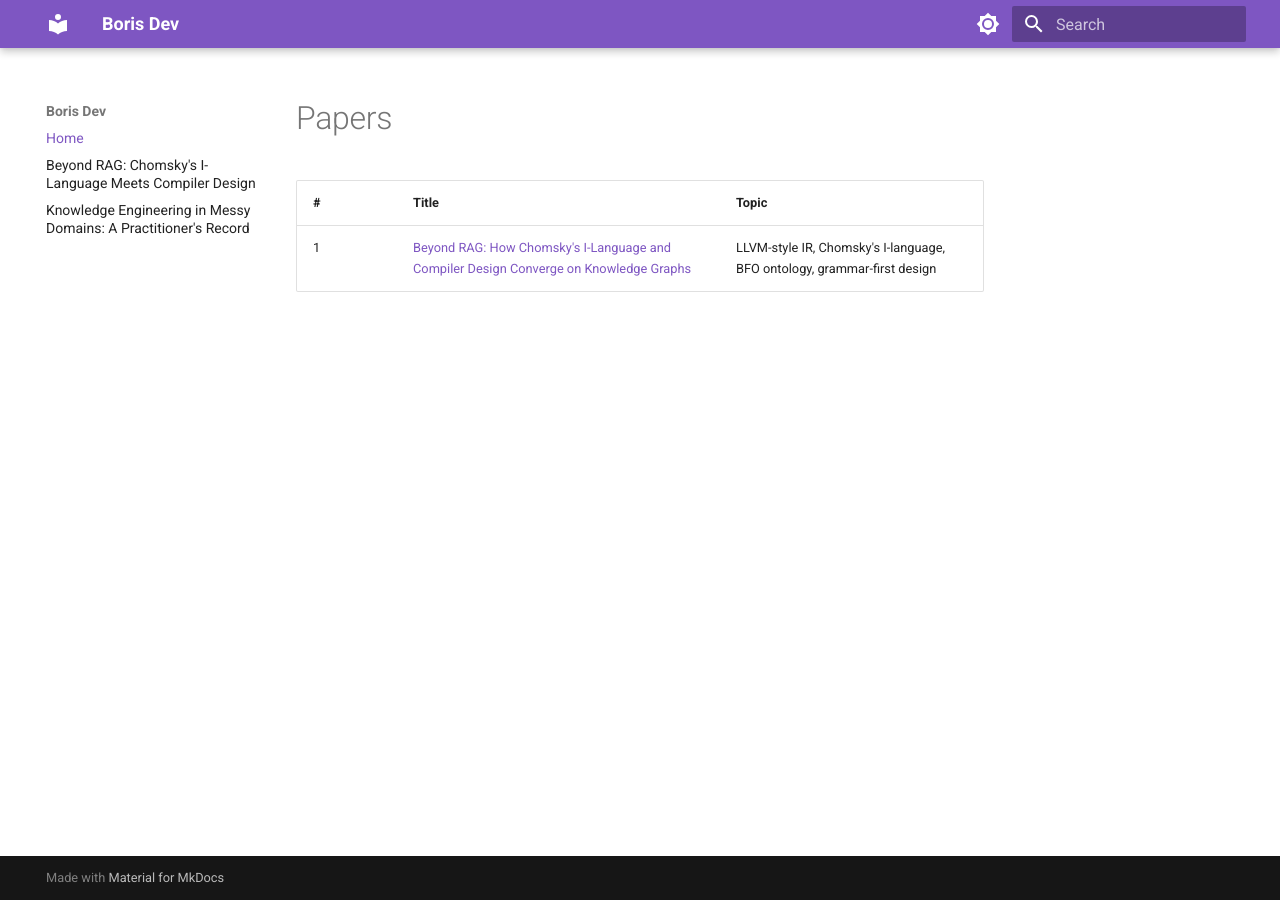
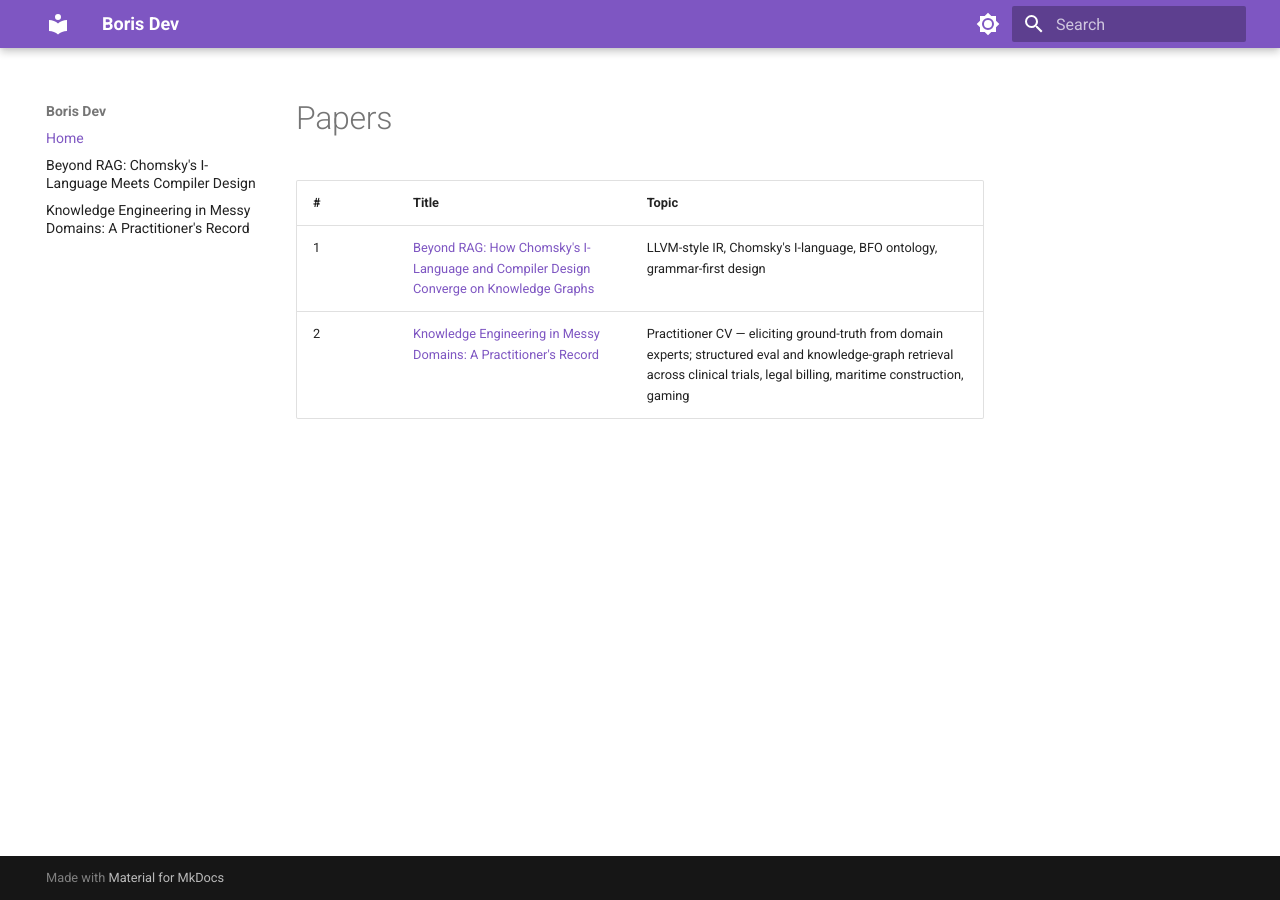
Before and after one commit to borisdev/borisdev.github.io, an MkDocs documentation site: the page built from docs/index.md, in a window 1280 px wide. Built offline with MkDocs 1.6.1 and Material for MkDocs 9.7.7, drawn with Linux system fonts in a browser that asks for light colours.

Commit message:
Add resume to Papers table on home page
Co-Authored-By: Claude Opus 4.7 (1M context) <noreply@anthropic.com>

```diff
--- a/docs/index.md
+++ b/docs/index.md
@@ -3,3 +3,4 @@
 | # | Title | Topic |
 |---|-------|-------|
 | 1 | [Beyond RAG: How Chomsky's I-Language and Compiler Design Converge on Knowledge Graphs](domain-grammar-compiler.md) | LLVM-style IR, Chomsky's I-language, BFO ontology, grammar-first design |
+| 2 | [Knowledge Engineering in Messy Domains: A Practitioner's Record](boris_dev_resume.md) | Practitioner CV — eliciting ground-truth from domain experts; structured eval and knowledge-graph retrieval across clinical trials, legal billing, maritime construction, gaming |
```
